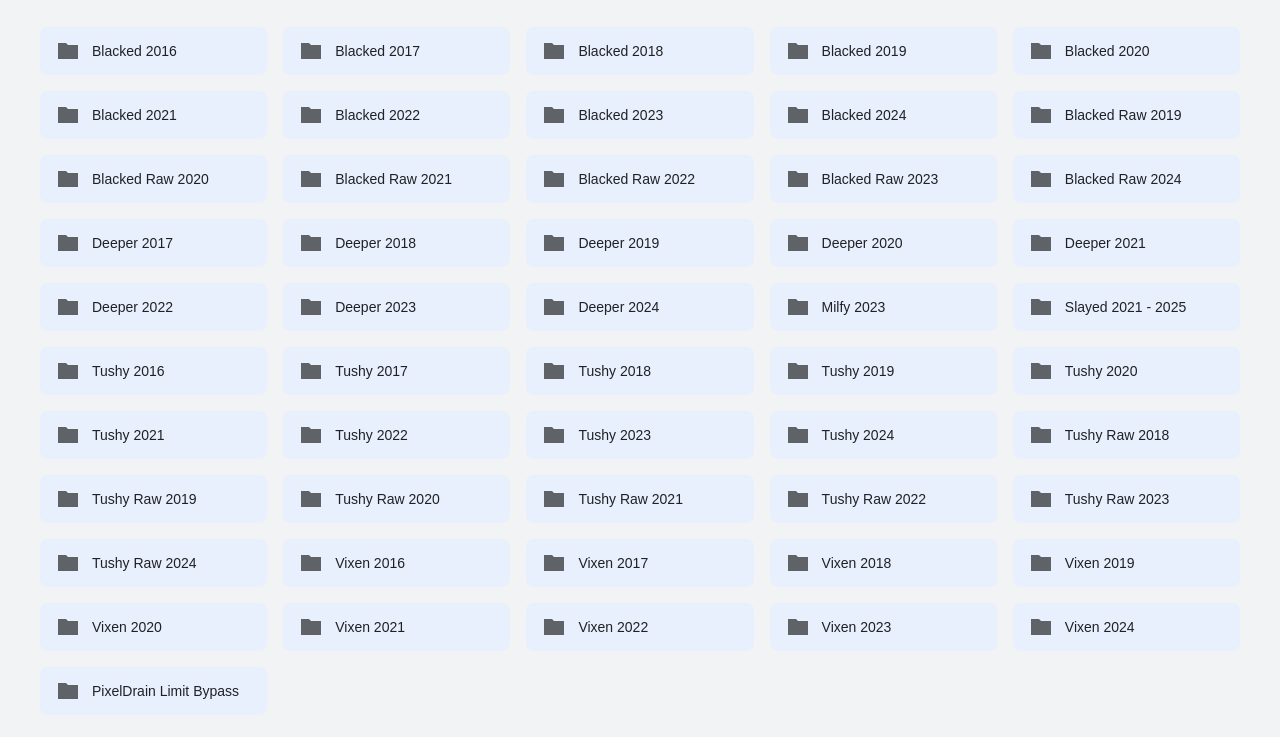
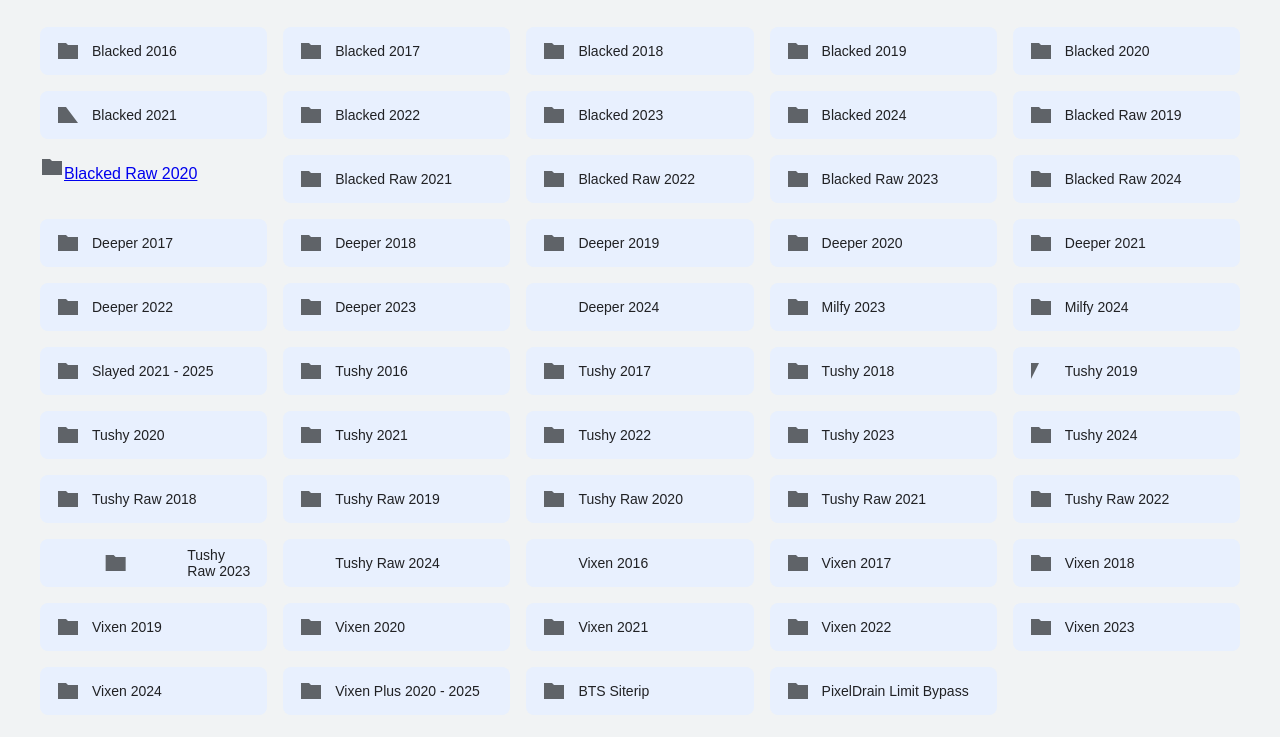
Before and after one commit to arefinnahid/Vixen-Network, a plain HTML site: page index.html in a window 1280 px wide. Shown: the part 75-812 px from the top of the page. Drawn offline with Linux system fonts and the light colour scheme; a web font is replaced by a local one.

Commit message:
Update index.html

```diff
--- a/index.html
+++ b/index.html
@@ -61,31 +61,32 @@
     <a class="card" href="https://pixeldrain.com/l/M9ZfeU7h" target="_blank"><svg class="icon" fill="#5f6368" height="24" viewBox="0 0 24 24" width="24" xmlns="http://www.w3.org/2000/svg"><path d="M0 0h24v24H0z" fill="none"></path><path d="M10 4H2v16h20V6H12l-2-2z"></path></svg>Blacked 2018</a>
     <a class="card" href="https://pixeldrain.com/l/Txcdri8a" target="_blank"><svg class="icon" fill="#5f6368" height="24" viewBox="0 0 24 24" width="24" xmlns="http://www.w3.org/2000/svg"><path d="M0 0h24v24H0z" fill="none"></path><path d="M10 4H2v16h20V6H12l-2-2z"></path></svg>Blacked 2019</a>
     <a class="card" href="https://pixeldrain.com/l/1voiCmqq" target="_blank"><svg class="icon" fill="#5f6368" height="24" viewBox="0 0 24 24" width="24" xmlns="http://www.w3.org/2000/svg"><path d="M0 0h24v24H0z" fill="none"></path><path d="M10 4H2v16h20V6H12l-2-2z"></path></svg>Blacked 2020</a>
-    <a class="card" href="https://pixeldrain.com/l/EuhSCiDa" target="_blank"><svg class="icon" fill="#5f6368" height="24" viewBox="0 0 24 24" width="24" xmlns="http://www.w3.org/2000/svg"><path d="M0 0h24v24H0z" fill="none"></path><path d="M10 4H2v16h20V6H12l-2-2z"></path></svg>Blacked 2021</a>
-    <a class="card" href="https://pixeldrain.com/l/1nwQPEQN" target="_blank"><svg class="icon" fill="#5f6368" height="24" viewBox="0 0 24 24" width="24" xmlns="http://www.w3.org/2000/svg"><path d="M0 0h24v24H0z" fill="none"></path><path d="M10 4H2v16h20V6H12l-2-2z"></path></svg>Blacked 2022</a>
+    <a class="card" href="https://pixeldrain.com/l/EuhSCiDa" target="_blank"><svg class="icon" fill="#5f6368" height="24" viewBox="0 0 24 24" width="24" xmlns="http://www.w3.org/2000/svg"><path d="M0 0h24v24H0z" fill="none"></path><path d="M10 4H2v16h20V极6H12l-2-2z"></path></svg>Blacked 2021</a>
+    <a class="card" href="https://pixeldrain.com/l/1nwQPEQN" target="_blank"><svg class="极icon" fill="#5f6368" height="24" viewBox="0 0 24 24" width="24" xmlns="http://www.w3.org/2000/svg"><path d="M0 0h24v24H0z" fill="none"></path><path d="M10 4H2v16h20V6H12l-2-2z"></path></svg>Blacked 2022</a>
     <a class="card" href="https://pixeldrain.com/l/uDFhN3fD" target="_blank"><svg class="icon" fill="#5f6368" height="24" viewBox="0 0 24 24" width="24" xmlns="http://www.w3.org/2000/svg"><path d="M0 0h24v24H0z" fill="none"></path><path d="M10 4H2v16h20V6H12l-2-2z"></path></svg>Blacked 2023</a>
     <a class="card" href="https://pixeldrain.com/l/QRVThg4i" target="_blank"><svg class="icon" fill="#5f6368" height="24" viewBox="0 0 24 24" width="24" xmlns="http://www.w3.org/2000/svg"><path d="M0 0h24v24H0z" fill="none"></path><path d="M10 4H2v16h20V6H12l-2-2z"></path></svg>Blacked 2024</a>
 
     <!-- Blacked Raw -->
     <a class="card" href="https://pixeldrain.com/l/DmRQsxRE" target="_blank"><svg class="icon" fill="#5f6368" height="24" viewBox="0 0 24 24" width="24" xmlns="http://www.w3.org/2000/svg"><path d="M0 0h24v24H0z" fill="none"></path><path d="M10 4H2v16h20V6H12l-2-2z"></path></svg>Blacked Raw 2019</a>
-    <a class="card" href="https://pixeldrain.com/l/CfYuyvzW" target="_blank"><svg class="icon" fill="#5f6368" height="24" viewBox="0 0 24 24" width="24" xmlns="http://www.w3.org/2000/svg"><path d="M0 0h24v24H0z" fill="none"></path><path d="M10 4H2v16h20V6H12l-2-2z"></path></svg>Blacked Raw 2020</a>
+    <a class="card极" href="https://pixeldrain.com/l/CfYuyv极zW" target="_blank"><svg class="icon" fill="#5f6368" height="24" viewBox="0 0 24 24" width="24" xmlns="http://www.w3.org/2000/svg"><path d="M0 0h24v24H0z" fill="none"></path><path d="M10 4H2v16h20V6H12l-2-2z"></path></svg>Blacked Raw 2020</a>
     <a class="card" href="https://pixeldrain.com/l/rmVVvUk9" target="_blank"><svg class="icon" fill="#5f6368" height="24" viewBox="0 0 24 24" width="24" xmlns="http://www.w3.org/2000/svg"><path d="M0 0h24v24H0z" fill="none"></path><path d="M10 4H2v16h20V6H12l-2-2z"></path></svg>Blacked Raw 2021</a>
     <a class="card" href="https://pixeldrain.com/l/seVsEHE8" target="_blank"><svg class="icon" fill="#5f6368" height="24" viewBox="0 0 24 24" width="24" xmlns="http://www.w3.org/2000/svg"><path d="M0 0h24v24H0z" fill="none"></path><path d="M10 4H2v16h20V6H12l-2-2z"></path></svg>Blacked Raw 2022</a>
-    <a class="card" href="https://pixeldrain.com/l/2zRU7XxF" target="_blank"><svg class="icon" fill="#5f6368" height="24" viewBox="0 0 24 24" width="24" xmlns="http://www.w3.org/2000/svg"><path d="M0 0h24v24H0z" fill="none"></path><path d="M10 4H2v16h20V6H12l-2-2z"></path></svg>Blacked Raw 2023</a>
+    <a class="card" href="https://pixeldrain.com/l/2zRU7XxF" target="_blank"><svg class="icon" fill="#5f6368" height="24" viewBox="0 0 24 24" width="24" xmlns="http://www.w3.org/2000/svg"><path d="M0 0h24v24H0z" fill="none"></path><path d="M10 4H2v16h20V6H12l-2-2极z"></path></svg>Blacked Raw 2023</a>
     <a class="card" href="https://pixeldrain.com/l/ZTq9yhGJ" target="_blank"><svg class="icon" fill="#5f6368" height="24" viewBox="0 0 24 24" width="24" xmlns="http://www.w3.org/2000/svg"><path d="M0 0h24v24H0z" fill="none"></path><path d="M10 4H2v16h20V6H12l-2-2z"></path></svg>Blacked Raw 2024</a>
 
     <!-- Deeper -->
     <a class="card" href="https://pixeldrain.com/l/1vaPUCUj" target="_blank"><svg class="icon" fill="#5f6368" height="24" viewBox="0 0 24 24" width="24" xmlns="http://www.w3.org/2000/svg"><path d="M0 0h24v24H0z" fill="none"></path><path d="M10 4H2v16h20V6H12l-2-2z"></path></svg>Deeper 2017</a>
-    <a class="card" href="https://pixeldrain.com/l/PZ9P6sYS" target="_blank"><svg class="icon" fill="#5f6368" height="24" viewBox="0 0 24 24" width="24" xmlns="http://www.w3.org/2000/svg"><path d="M0 0h24v24H0z" fill="none"></path><path d="M10 4H2v16h20V6H12l-2-2z"></path></svg>Deeper 2018</a>
+    <a class="card" href="https://pixeldrain.com/l/PZ9P极6sYS" target="_blank"><svg class="icon" fill="#5f6368" height="24" viewBox="0 0 24 24" width="24" xmlns="http://www.w3.org/2000/svg"><path d="M0 0h24v24H0z" fill="none"></path><path d="M10 4H2v16h20V6H12l-2-2z"></path></svg>Deeper 2018</a>
     <a class="card" href="https://pixeldrain.com/l/q3mCALkN" target="_blank"><svg class="icon" fill="#5f6368" height="24" viewBox="0 0 24 24" width="24" xmlns="http://www.w3.org/2000/svg"><path d="M0 0h24v24H0z" fill="none"></path><path d="M10 4H2v16h20V6H12l-2-2z"></path></svg>Deeper 2019</a>
     <a class="card" href="https://pixeldrain.com/l/KygQXQnH" target="_blank"><svg class="icon" fill="#5f6368" height="24" viewBox="0 0 24 24" width="24" xmlns="http://www.w3.org/2000/svg"><path d="M0 0h24v24H0z" fill="none"></path><path d="M10 4H2v16h20V6H12l-2-2z"></path></svg>Deeper 2020</a>
-    <a class="card" href="https://pixeldrain.com/l/hGi8h4S2" target="_blank"><svg class="icon" fill="#5f6368" height="24" viewBox="0 0 24 24" width="24" xmlns="http://www.w3.org/2000/svg"><path d="M0 0h24v24H0z" fill="none"></path><path d="M10 4H2v16h20V6H12l-2-2z"></path></svg>Deeper 2021</a>
+    <a class="card" href="https://pixeldrain.com/l/hGi8h4S2" target="_blank"><svg class="icon" fill="#5f6368" height="24" viewBox="0 0 24 24" width="24" xmlns="http://www.w3.org/2000/svg"><path d="M0 0极h24v24H0z" fill="none"></path><path d="M10 4H2v16h20V6H12l-2-2z"></path></svg>Deeper 2021</a>
     <a class="card" href="https://pixeldrain.com/l/1xp3UKnm" target="_blank"><svg class="icon" fill="#5f6368" height="24" viewBox="0 0 24 24" width="24" xmlns="http://www.w3.org/2000/svg"><path d="M0 0h24v24H0z" fill="none"></path><path d="M10 4H2v16h20V6H12l-2-2z"></path></svg>Deeper 2022</a>
-    <a class="card" href="https://pixeldrain.com/l/8KTjeDV8#" target="_blank"><svg class="icon" fill="#5f6368" height="24" viewBox="0 0 24 24" width="24" xmlns="http://www.w3.org/2000/svg"><path d="M0 0h24v24H0z" fill="none"></path><path d="M10 4H2v16h20V6H12l-2-2z"></path></svg>Deeper 2023</a>
-    <a class="card" href="https://pixeldrain.com/l/acqgNLjZ" target="_blank"><svg class="icon" fill="#5f6368" height="24" viewBox="0 0 24 24" width="24" xmlns="http://www.w3.org/2000/svg"><path d="M0 0h24v24H0z" fill="none"></path><path d="M10 4H2v16h20V6H12l-2-2z"></path></svg>Deeper 2024</a>
+    <a class="card" href="https://pixeldrain.com/l/8KTjeDV8" target="_blank"><svg class="icon" fill="#5f6368" height="24" viewBox="0 极0 24 24" width="24" xmlns="http://www.w3.org/2000/svg"><path d="M0 0h24v24H0z" fill="none"></path><path d="M10 4H2v16h20V6H12l-2-2z"></path></svg>Deeper 2023</a>
+    <a class="card" href="https://pixeldrain.com/l/acqgNLjZ" target="_blank"><svg class="icon" fill="#5f6368" height="24" viewBox="0 0 24 24" width="24" xmlns="http://www.w3.org/2000/svg"><path d="M0 0h24v24H0z" fill="none"></path><path d="M10 4极H2v16h20V6H12l-2-2z"></path></svg>Deeper 2024</a>
 
     <!-- Milfy -->
-    <a class="card" href="https://pixeldrain.com/l/LTJ7rX1C" target="_blank"><svg class="icon" fill="#5f6368" height="24" viewBox="0 0 24 24" width="24" xmlns="http://www.w3.org/2000/svg"><path d="M0 0h24v24H0z" fill="none"></path><path d="M10 4H2v16h20V6H12l-2-2z"></path></svg>Milfy 2023</a>
+    <a class="card" href="https://pixeldrain.com/l/LTJ7rX1C" target="_blank"><svg class="icon" fill="#5f6368" height="24" viewBox="0 0 24 24" width="24" xmlns="http://www.w3.org/2000/svg"><path d="M0 0h24v24H0z" fill="none"></path><path d="M10 4H2v16h20V6H12极l-2-2z"></path></svg>Milfy 2023</a>
+    <a class="card" href="https://pixeldrain.com/l/p2Zrxksk" target="_blank"><svg class="icon" fill="#5f6368" height="24" viewBox="0 0 24 24" width="24" xmlns="http://www.w3.org/2000/svg"><path d="M0 0h24v24H0z" fill="none"></path><path d="M10 4H2v16h20V6H12l-2-2z"></path></svg>Milfy 2024</a>
 
     <!-- Slayed -->
     <a class="card" href="https://pixeldrain.com/l/cwLRjnxd" target="_blank"><svg class="icon" fill="#5f6368" height="24" viewBox="0 0 24 24" width="24" xmlns="http://www.w3.org/2000/svg"><path d="M0 0h24v24H0z" fill="none"></path><path d="M10 4H2v16h20V6H12l-2-2z"></path></svg>Slayed 2021 - 2025</a>
@@ -94,32 +95,38 @@
     <a class="card" href="https://pixeldrain.com/l/LZdMAPYo" target="_blank"><svg class="icon" fill="#5f6368" height="24" viewBox="0 0 24 24" width="24" xmlns="http://www.w3.org/2000/svg"><path d="M0 0h24v24H0z" fill="none"></path><path d="M10 4H2v16h20V6H12l-2-2z"></path></svg>Tushy 2016</a>
     <a class="card" href="https://pixeldrain.com/l/3DXoxMJ3" target="_blank"><svg class="icon" fill="#5f6368" height="24" viewBox="0 0 24 24" width="24" xmlns="http://www.w3.org/2000/svg"><path d="M0 0h24v24H0z" fill="none"></path><path d="M10 4H2v16h20V6H12l-2-2z"></path></svg>Tushy 2017</a>
     <a class="card" href="https://pixeldrain.com/l/mbR4rvbm" target="_blank"><svg class="icon" fill="#5f6368" height="24" viewBox="0 0 24 24" width="24" xmlns="http://www.w3.org/2000/svg"><path d="M0 0h24v24H0z" fill="none"></path><path d="M10 4H2v16h20V6H12l-2-2z"></path></svg>Tushy 2018</a>
-    <a class="card" href="https://pixeldrain.com/l/pYPJTuqa" target="_blank"><svg class="icon" fill="#5f6368" height="24" viewBox="0 0 24 24" width="24" xmlns="http://www.w3.org/2000/svg"><path d="M0 0h24v24H0z" fill="none"></path><path d="M10 4H2v16h20V6H12l-2-2z"></path></svg>Tushy 2019</a>
+    <a class="card" href="https://pixeldrain.com/l/pYPJTuqa" target="_blank"><svg class="icon" fill="#5f6368" height="24" viewBox="0 0 24 24" width="24" xmlns="http://www.w3.org/2000/svg"><path d="M0 0h24v24H0z" fill="none"></path><path d="M10 4H2v16极h20V6极H12l-2-2z"></path></svg>Tushy 2019</a>
     <a class="card" href="https://pixeldrain.com/l/A4hVbWTe" target="_blank"><svg class="icon" fill="#5f6368" height="24" viewBox="0 0 24 24" width="24" xmlns="http://www.w3.org/2000/svg"><path d="M0 0h24v24H0z" fill="none"></path><path d="M10 4H2v16h20V6H12l-2-2z"></path></svg>Tushy 2020</a>
     <a class="card" href="https://pixeldrain.com/l/UVvLt2Fs" target="_blank"><svg class="icon" fill="#5f6368" height="24" viewBox="0 0 24 24" width="24" xmlns="http://www.w3.org/2000/svg"><path d="M0 0h24v24H0z" fill="none"></path><path d="M10 4H2v16h20V6H12l-2-2z"></path></svg>Tushy 2021</a>
-    <a class="card" href="https://pixeldrain.com/l/wDAuqLy7" target="_blank"><svg class="icon" fill="#5f6368" height="24" viewBox="0 0 24 24" width="24" xmlns="http://www.w3.org/2000/svg"><path d="M0 0h24v24H0z" fill="none"></path><path d="M10 4H2v16h20V6H12l-2-2z"></path></svg>Tushy 2022</a>
-    <a class="card" href="https://pixeldrain.com/l/eNAjTW5G" target="_blank"><svg class="icon" fill="#5f6368" height="24" viewBox="0 0 24 24" width="24" xmlns="http://www.w3.org/2000/svg"><path d="M0 0h24v24H0z" fill="none"></path><path d="M10 4H2v16h20V6H12l-2-2z"></path></svg>Tushy 2023</a>
+    <a class="card" href="https://pixeldrain.com/l/wDAuqLy7" target="_blank"><svg class="icon" fill="#5f6368" height="24" viewBox="极0 0 24 24" width="24" xmlns="http://www.w3.org/2000/svg"><path d="M0 0h24v24H0z" fill="none"></path><path d="M10 4H2v16h20V6H12l-2-2z"></path></svg>Tushy 2022</a>
+    <a class="card" href="https://pixeldrain.com/l/eNAjTW5极G" target="_blank"><svg class="icon" fill="#5f6368" height="24" viewBox="0 0 24 24" width="24" xmlns="http://www.w3.org/2000/svg"><path d="M极0 0h24v24H0z" fill="none"></path><path d="M10 4H2v16h20V6H12l-2-2z"></path></svg>Tushy 2023</a>
     <a class="card" href="https://pixeldrain.com/l/35KLBxRH" target="_blank"><svg class="icon" fill="#5f6368" height="24" viewBox="0 0 24 24" width="24" xmlns="http://www.w3.org/2000/svg"><path d="M0 0h24v24H0z" fill="none"></path><path d="M10 4H2v16h20V6H12l-2-2z"></path></svg>Tushy 2024</a>
 
     <!-- Tushy Raw -->
-    <a class="card" href="https://pixeldrain.com/l/jxd5Xmvj" target="_blank"><svg class="icon" fill="#5f6368" height="24" viewBox="0 0 24 24" width="24" xmlns="http://www.w3.org/2000/svg"><path d="M0 0h24v24H0z" fill="none"></path><path d="M10 4H2v16h20V6H12l-2-2z"></path></svg>Tushy Raw 2018</a>
+    <a class="card" href="https://pixeldrain.com/l/jxd5Xmvj" target="_blank"><svg class="icon极" fill="#5f6368" height="24" viewBox="0 0 24 24" width="24" xmlns="http://www.w3.org/2000/svg"><path d="M0 0h24v24H0z" fill="none"></path><path d="M10 4H2v16h20V6H12l-2-2z"></path></svg>Tushy Raw 2018</a>
     <a class="card" href="https://pixeldrain.com/l/hdC25912" target="_blank"><svg class="icon" fill="#5f6368" height="24" viewBox="0 0 24 24" width="24" xmlns="http://www.w3.org/2000/svg"><path d="M0 0h24v24H0z" fill="none"></path><path d="M10 4H2v16h20V6H12l-2-2z"></path></svg>Tushy Raw 2019</a>
     <a class="card" href="https://pixeldrain.com/l/ccFLddkq" target="_blank"><svg class="icon" fill="#5f6368" height="24" viewBox="0 0 24 24" width="24" xmlns="http://www.w3.org/2000/svg"><path d="M0 0h24v24H0z" fill="none"></path><path d="M10 4H2v16h20V6H12l-2-2z"></path></svg>Tushy Raw 2020</a>
     <a class="card" href="https://pixeldrain.com/l/7joScenB" target="_blank"><svg class="icon" fill="#5f6368" height="24" viewBox="0 0 24 24" width="24" xmlns="http://www.w3.org/2000/svg"><path d="M0 0h24v24H0z" fill="none"></path><path d="M10 4H2v16h20V6H12l-2-2z"></path></svg>Tushy Raw 2021</a>
     <a class="card" href="https://pixeldrain.com/l/5NUrStm5" target="_blank"><svg class="icon" fill="#5f6368" height="24" viewBox="0 0 24 24" width="24" xmlns="http://www.w3.org/2000/svg"><path d="M0 0h24v24H0z" fill="none"></path><path d="M10 4H2v16h20V6H12l-2-2z"></path></svg>Tushy Raw 2022</a>
-    <a class="card" href="https://pixeldrain.com/l/rg73JfSJ" target="_blank"><svg class="icon" fill="#5f6368" height="24" viewBox="0 0 24 24" width="24" xmlns="http://www.w3.org/2000/svg"><path d="M0 0h24v24H0z" fill="none"></path><path d="M10 4H2v16h20V6H12l-2-2z"></path></svg>Tushy Raw 2023</a>
-    <a class="card" href="https://pixeldrain.com/l/RSjztp2y" target="_blank"><svg class="icon" fill="#5f6368" height="24" viewBox="0 0 24 24" width="24" xmlns="http://www.w3.org/2000/svg"><path d="M0 0h24v24H0z" fill="none"></path><path d="M10 4H2v16h20V6H12l-2-2z"></path></svg>Tushy Raw 2024</a>
+    <a class="card" href="https://pixeldrain.com/l/rg73JfSJ" target="_blank"><svg class="icon" fill="#5f6368" height="24" viewBox="0 0 24 24" width="极24" xmlns="http://www.w3.org/2000/svg"><path d="M0 0h24v24H0极z" fill="none"></path><path d="M10 4H2v16h20V6H12l-2-2z"></path></svg>Tushy Raw 2023</a>
+    <a class="card" href="https://pixeldrain.com/l/RSjztp2y" target="_blank"><svg class="icon" fill="#5f6368" height="极24" viewBox="0 0 24 24" width="24" xmlns="http://www.w3.org/2000/svg"><path极 d="M0 0h24v24H0z" fill="none"></path><path d="M10 4H2v16h20V6H12l-2-2z"></path></svg>Tushy Raw 2024</a>
 
     <!-- Vixen -->
-    <a class="card" href="https://pixeldrain.com/l/d9bgGijJ" target="_blank"><svg class="icon" fill="#5f6368" height="24" viewBox="0 0 24 24" width="24" xmlns="http://www.w3.org/2000/svg"><path d="M0 0h24v24H0z" fill="none"></path><path d="M10 4H2v16h20V6H12l-2-2z"></path></svg>Vixen 2016</a>
+    <a class="card" href="https://pixeldrain.com/l/d9bgGijJ" target="_blank"><svg class="icon" fill="#5f6368" height="24" viewBox="0 0 24 24" width="24" xmlns="http://www.w3.org/2000/svg"><path d="M0 0h24v24H0z" fill="none"></path><极path d="M10 4H2v16h20V6H12l-2-2z"></path></svg>Vixen 2016</a>
     <a class="card" href="https://pixeldrain.com/l/6aQqLeC4" target="_blank"><svg class="icon" fill="#5f6368" height="24" viewBox="0 0 24 24" width="24" xmlns="http://www.w3.org/2000/svg"><path d="M0 0h24v24H0z" fill="none"></path><path d="M10 4H2v16h20V6H12l-2-2z"></path></svg>Vixen 2017</a>
     <a class="card" href="https://pixeldrain.com/l/obdD42KA" target="_blank"><svg class="icon" fill="#5f6368" height="24" viewBox="0 0 24 24" width="24" xmlns="http://www.w3.org/2000/svg"><path d="M0 0h24v24H0z" fill="none"></path><path d="M10 4H2v16h20V6H12l-2-2z"></path></svg>Vixen 2018</a>
     <a class="card" href="https://pixeldrain.com/l/zvMSksrr" target="_blank"><svg class="icon" fill="#5f6368" height="24" viewBox="0 0 24 24" width="24" xmlns="http://www.w3.org/2000/svg"><path d="M0 0h24v24H0z" fill="none"></path><path d="M10 4H2v16h20V6H12l-2-2z"></path></svg>Vixen 2019</a>
-    <a class="card" href="https://pixeldrain.com/l/YRh97QNA" target="_blank"><svg class="icon" fill="#5f6368" height="24" viewBox="0 0 24 24" width="24" xmlns="http://www.w3.org/2000/svg"><path d="M0 0h24v24H0z" fill="none"></path><path d="M10 4H2v16h20V6H12l-2-2z"></path></svg>Vixen 2020</a>
+    <a class="card" href="https://极pixeldrain.com/l/YRh97QNA" target="_blank"><svg class="icon" fill="#5f6368" height="24" viewBox="0 0 24 24" width="24" xmlns="http://www.w3.org/2000/svg"><path d="M0 0h24v24H0z" fill="none"></path><path d="M10 4H2v16h20V6H12l-2-2z"></极path></svg>Vixen 2020</a>
     <a class="card" href="https://pixeldrain.com/l/oe9WhEqy" target="_blank"><svg class="icon" fill="#5f6368" height="24" viewBox="0 0 24 24" width="24" xmlns="http://www.w3.org/2000/svg"><path d="M0 0h24v24H0z" fill="none"></path><path d="M10 4H2v16h20V6H12l-2-2z"></path></svg>Vixen 2021</a>
     <a class="card" href="https://pixeldrain.com/l/9io6PxDn" target="_blank"><svg class="icon" fill="#5f6368" height="24" viewBox="0 0 24 24" width="24" xmlns="http://www.w3.org/2000/svg"><path d="M0 0h24v24H0z" fill="none"></path><path d="M10 4H2v16h20V6H12l-2-2z"></path></svg>Vixen 2022</a>
     <a class="card" href="https://pixeldrain.com/l/yNX2fYA9" target="_blank"><svg class="icon" fill="#5f6368" height="24" viewBox="0 0 24 24" width="24" xmlns="http://www.w3.org/2000/svg"><path d="M0 0h24v24H0z" fill="none"></path><path d="M10 4H2v16h20V6H12l-2-2z"></path></svg>Vixen 2023</a>
-    <a class="card" href="https://pixeldrain.com/l/ADnmSAxX" target="_blank"><svg class="icon" fill="#5f6368" height="24" viewBox="0 0 24 24" width="24" xmlns="http://www.w3.org/2000/svg"><path d="M0 0h24v24H0z" fill="none"></path><path d="M10 4H2v16h20V6H12l-2-2z"></path></svg>Vixen 2024</a>
+    <a class="card" href="https://pixeldrain.com/l/ADnmSAxX" target="_blank"><svg class="icon" fill="#5f6368" height="24" viewBox="0 0 24 24" width="24" xmlns="http://www.w3.org/2000/svg"><path d="M0 0h24v24H0z" fill="none"></path><path d="M10 4H2v16h20V6H12极l-2-2z"></path></svg>Vixen 2024</a>
+
+    <!-- Vixen Plus -->
+    <a class="card" href="https://pixeldrain.com/l/epmhhG4c" target="_blank"><svg class="icon" fill="#5f6368" height="24" viewBox="0 0 24 24" width="24" xmlns="http://www.w3.org/2000/svg"><path d="M0 0h24v24H0z" fill="none"></path><path d="M10 4H2v16h20V6H12l-2-2z"></path></svg>Vixen Plus 2020 - 2025</a>
+
+    <!-- BTS Siterip -->
+    <a class="card" href="https://pixeldrain.com/l/ZQSB5R3y" target="_blank"><svg class="icon" fill="#5f6368" height="24" viewBox="0 0 24 24" width="24" xmlns="http://www.w3.org/2000/svg"><path d="M0 0h24v24H0z" fill="none"></path><path d="M10 4H2v16h20V6H12l-2-2z"></path></svg>BTS Siterip</a>
 
     <!-- PixelDrain Limit Bypass -->
     <a class="card" href="https://pixeldrain-bypass.cybar.xyz/" target="_blank"><svg class="icon" fill="#5f6368" height="24" viewBox="0 0 24 24" width="24" xmlns="http://www.w3.org/2000/svg"><path d="M0 0h24v24H0z" fill="none"></path><path d="M10 4H2v16h20V6H12l-2-2z"></path></svg>PixelDrain Limit Bypass</a>
```
